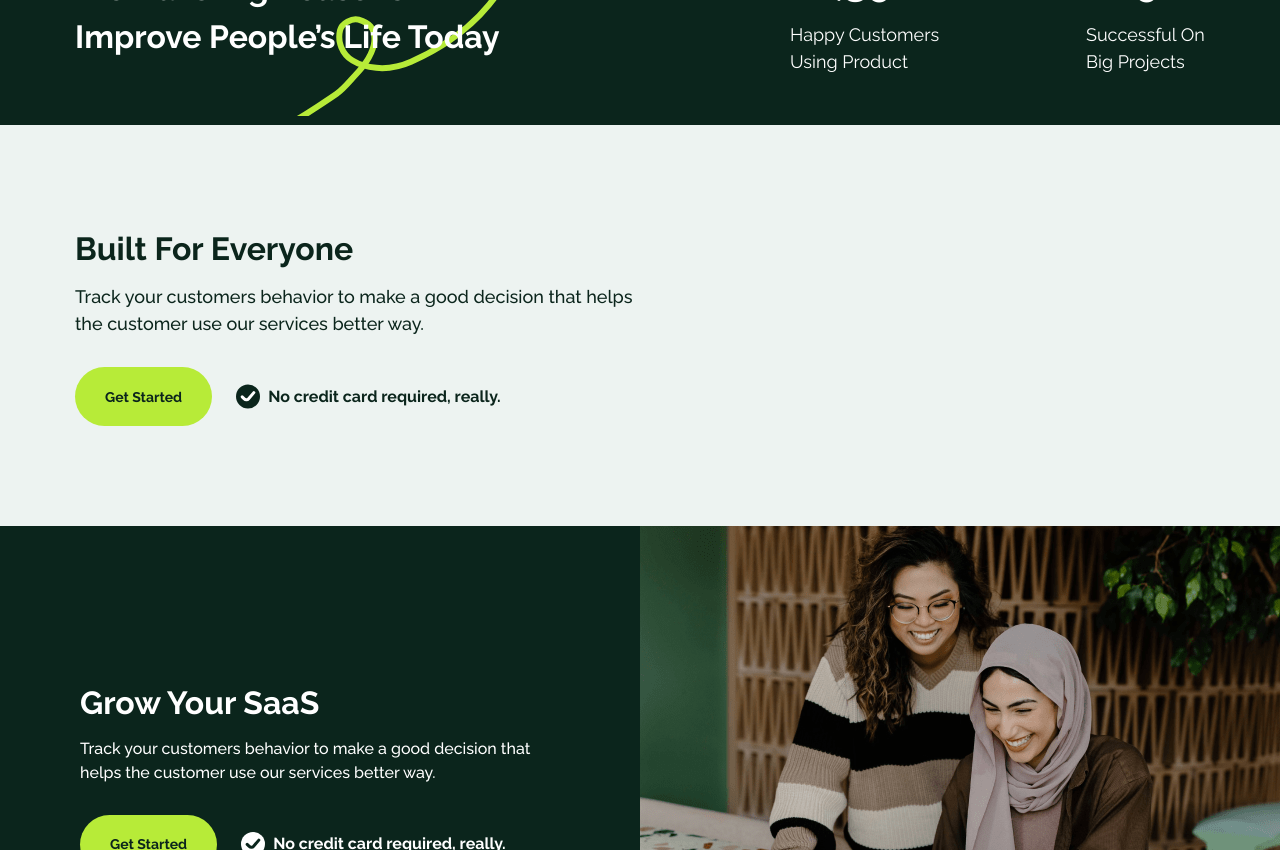
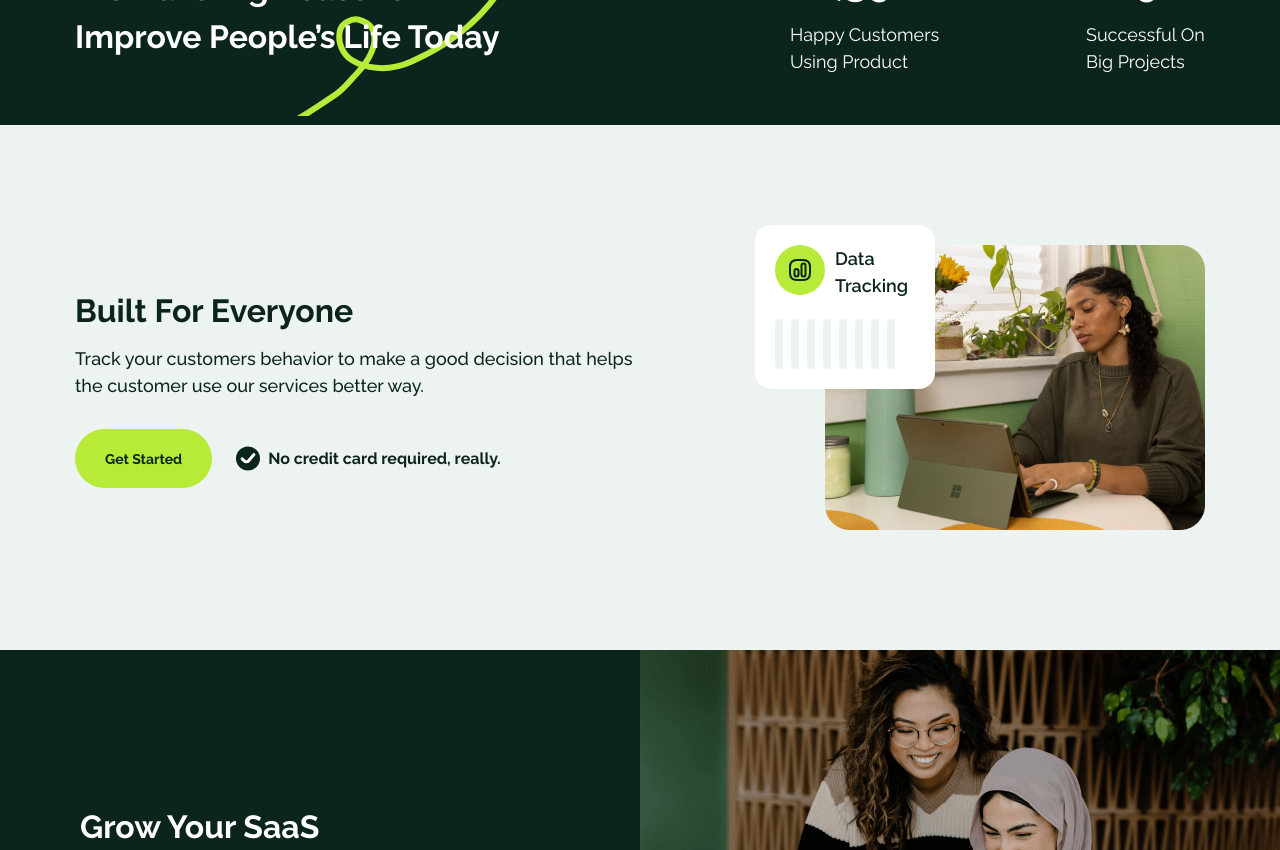
Before and after one commit to iniadnan/next-pastilaris-bwa, a Next.js app: page / in a window 1280 px wide. Shown: the part 720-1570 px from the top of the page. Built offline with nearby package versions, Linux system fonts and the light colour scheme.

Commit message:
data tracking

```diff
--- /dev/null
+++ b/app/components/BFEDataTracking.tsx
@@ -0,0 +1,27 @@
+export default function BFEDataTracking() {
+    return (
+        <div className="bg-white rounded-[16px] p-5 w-[180px] absolute z-10 -top-[20px] right-[270px]">
+            <div className="flex items-start gap-x-2.5">
+                <div className="h-[50px] w-[50px] flex-none">
+                    <svg width="50" height="50" viewBox="0 0 50 50" fill="none" xmlns="http://www.w3.org/2000/svg">
+                        <circle cx="25" cy="25" r="25" fill="#B7EB38" />
+                        <path d="M22.0002 35H28.0002C33.0002 35 35.0002 33 35.0002 28V22C35.0002 17 33.0002 15 28.0002 15H22.0002C17.0002 15 15.0002 17 15.0002 22V28C15.0002 33 17.0002 35 22.0002 35Z" stroke="#0B251C" strokeWidth="2" strokeLinecap="round" strokeLinejoin="round" />
+                        <path d="M28.5002 31.5C29.6002 31.5 30.5002 30.6 30.5002 29.5V20.5C30.5002 19.4 29.6002 18.5 28.5002 18.5C27.4002 18.5 26.5002 19.4 26.5002 20.5V29.5C26.5002 30.6 27.3902 31.5 28.5002 31.5Z" stroke="#0B251C" strokeWidth="2" strokeLinecap="round" strokeLinejoin="round" />
+                        <path d="M21.5002 31.5C22.6002 31.5 23.5002 30.6 23.5002 29.5V26C23.5002 24.9 22.6002 24 21.5002 24C20.4002 24 19.5002 24.9 19.5002 26V29.5C19.5002 30.6 20.3902 31.5 21.5002 31.5Z" stroke="#0B251C" strokeWidth="2" strokeLinecap="round" strokeLinejoin="round" />
+                    </svg>
+                </div>
+                <h3 className="font-semibold text-[18px] text-[#0B251C] grow">Data Tracking</h3>
+            </div>
+            <div className="flex items-start gap-x-2 mt-5">
+                <div className="w-[8px] h-[50px] rounded-[100px] bg-[#EDF3F0]"></div>
+                <div className="w-[8px] h-[50px] rounded-[100px] bg-[#EDF3F0]"></div>
+                <div className="w-[8px] h-[50px] rounded-[100px] bg-[#EDF3F0]"></div>
+                <div className="w-[8px] h-[50px] rounded-[100px] bg-[#EDF3F0]"></div>
+                <div className="w-[8px] h-[50px] rounded-[100px] bg-[#EDF3F0]"></div>
+                <div className="w-[8px] h-[50px] rounded-[100px] bg-[#EDF3F0]"></div>
+                <div className="w-[8px] h-[50px] rounded-[100px] bg-[#EDF3F0]"></div>
+                <div className="w-[8px] h-[50px] rounded-[100px] bg-[#EDF3F0]"></div>
+            </div>
+        </div>
+    )
+}
--- /dev/null
+++ b/app/components/BuildForEveryoneCard.tsx
@@ -0,0 +1,11 @@
+import Image from "next/image"
+import BFEDataTracking from "./BFEDataTracking"
+
+export default function BuildForEveryoneCard() {
+    return(
+        <div className="relative w-full">
+            <BFEDataTracking />
+            <Image className="w-full max-w-[380px] ml-auto" src="/images/build-for-everyone.png" height={285} width={380} alt="Built For Eveyone" />
+        </div>
+    )
+}
--- a/app/page.tsx
+++ b/app/page.tsx
@@ -4,6 +4,7 @@ import Footer from "./components/Footer";
 import Button from './components/Button';
 import HeroBigReasons from './components/HeroBigReasons';
 import Header from './components/Header';
+import BuildForEveryoneCard from './components/BuildForEveryoneCard';
 
 export const metadata: Metadata = {
   title: "Making Great Business Decision - PastiLaris",
@@ -57,7 +58,7 @@ export default function Home() {
       <HeroBigReasons />
       {/* Build For Everyone */}
       <section className="bg-[#EDF3F1]">
-        <div className="container flex flex-wrap items-center py-[100px] text-[#0B251C]">
+        <div className="container flex flex-wrap items-center py-[120px] text-[#0B251C]">
           <div className="w-1/2">
             <h2 className="font-bold text-[32px] mb-2.5">Built For Everyone</h2>
             <p className="font-medium text-[18px]">Track your customers behavior to make a good decision that helps the customer use our services better way.</p>
@@ -72,7 +73,7 @@ export default function Home() {
             </div>
           </div>
           <div className="w-1/2">
-
+            <BuildForEveryoneCard />
           </div>
         </div>
       </section>
```
Also changed, not shown: app/components/BFENewCustomers.tsx (added), public/images/build-for-everyone.png (added).
